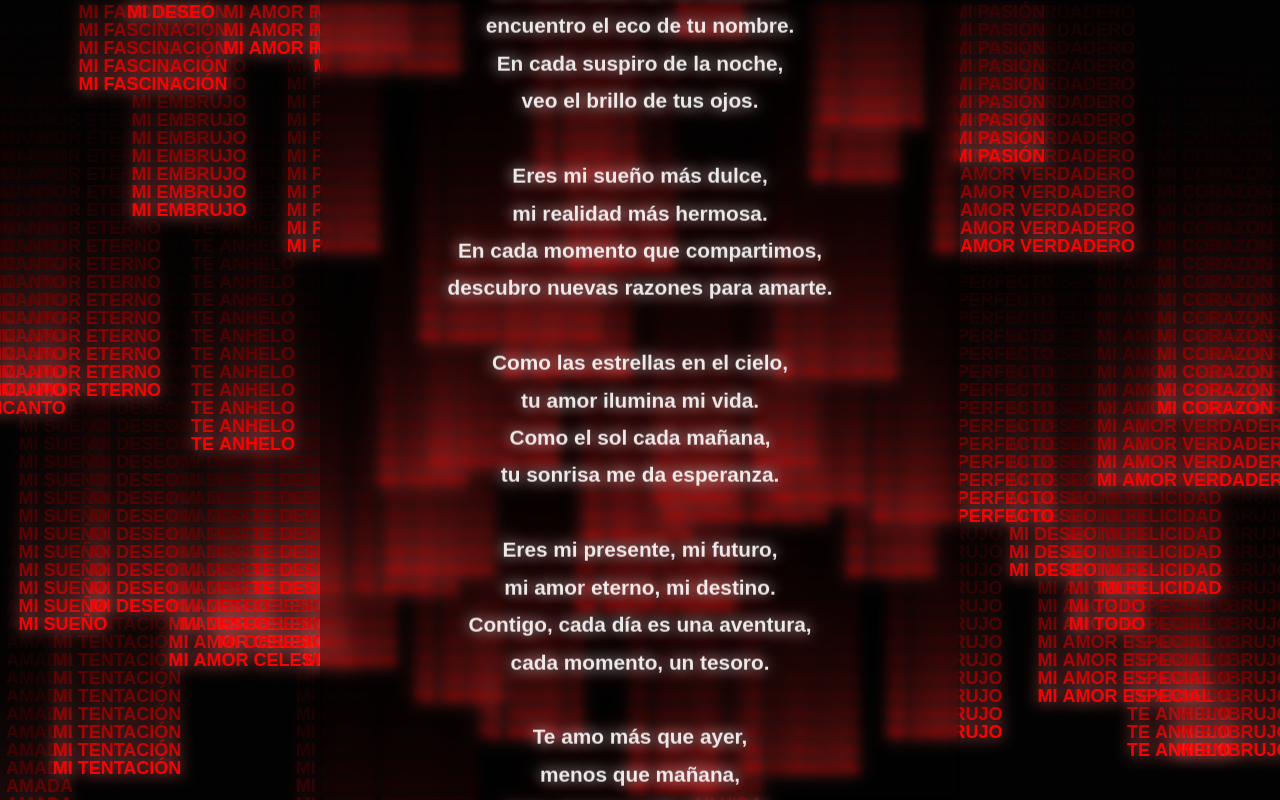
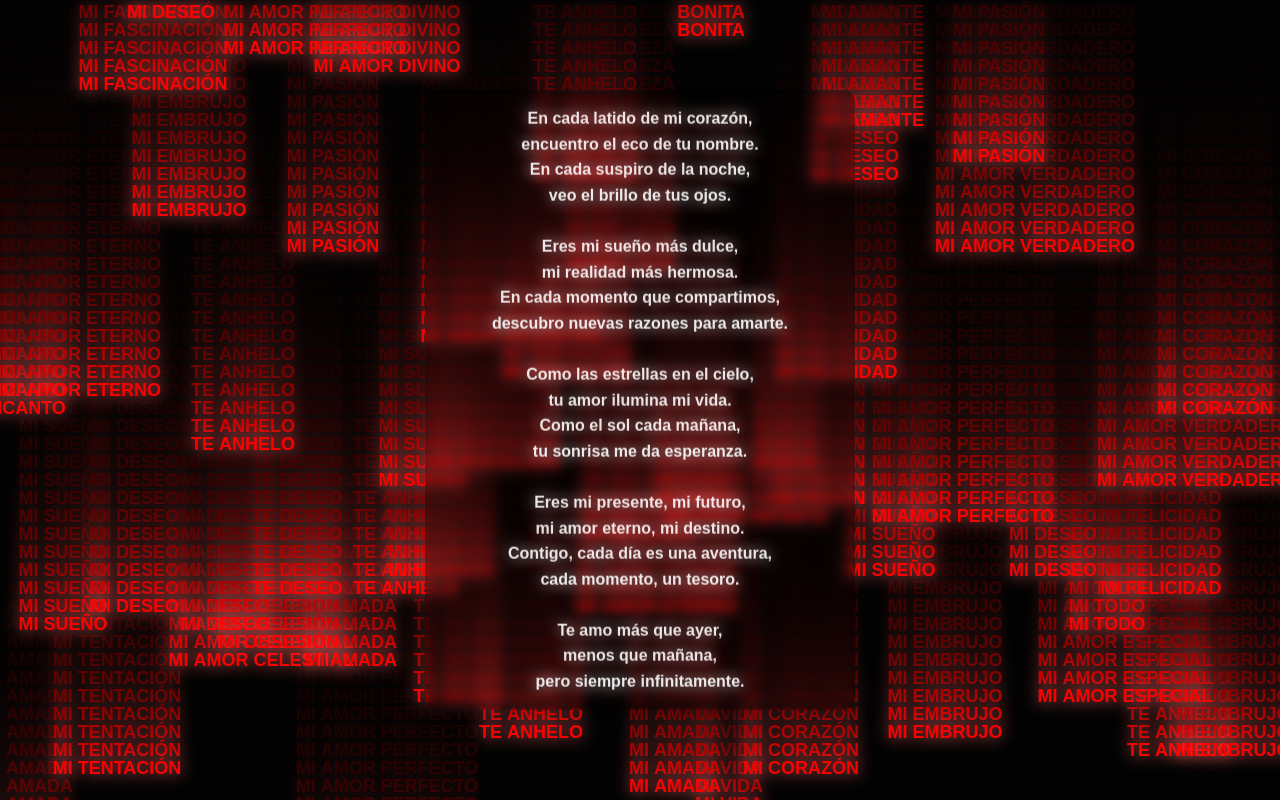
Before and after one commit to vilchez03j/Bryjes, a plain HTML site: page index.html in a window 1280 px wide. Drawn offline with Linux system fonts and the light colour scheme; animation ran at ten frames a second.

Commit message:
index.html

```diff
--- a/index.html
+++ b/index.html
@@ -39,18 +39,18 @@
             transform: translate(-50%, -50%);
             color: rgba(255, 255, 255, 0.9);
             font-family: 'Arial', sans-serif;
-            font-size: 1.3em;
+            font-size: 1em;
             font-weight: bold;
             text-align: center;
-            line-height: 1.8;
-            width: 80%;
-            max-width: 600px;
+            line-height: 1.6;
+            width: 60%;
+            max-width: 400px;
             z-index: 3;
             pointer-events: none;
             text-shadow: 0 0 15px rgba(255, 255, 255, 0.8),
                          0 0 30px rgba(255, 0, 0, 0.5);
             background: rgba(0, 0, 0, 0.3);
-            padding: 20px;
+            padding: 15px;
             border-radius: 10px;
             backdrop-filter: blur(5px);
         }
```
